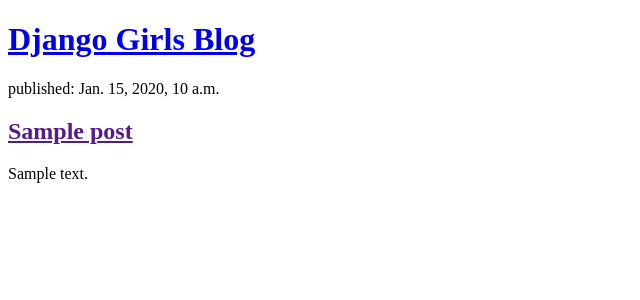
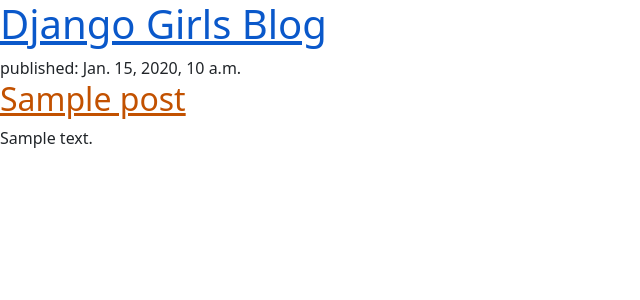
Before and after one commit to anasunshine/my-first-blog.2, a Django app: page / in a window 1280 px wide. Shown: the top 300 px of the page, without its empty margins (0-640 px from the left). Run offline with Django 3.2, Linux system fonts and the light colour scheme; tables that the repository leaves empty hold one stand-in row (values such as "Sample post").

Commit message:
added styling

```diff
--- /dev/null
+++ b/blog/static/css/blog.css
@@ -0,0 +1,3 @@
+h1 a, h2 a {
+    color: #C25100;
+}
--- a/blog/templates/blog/post_list.html
+++ b/blog/templates/blog/post_list.html
@@ -1,8 +1,11 @@
+{% load static %}
 <!DOCTYPE html>
 <html>
     <head>
         <title>Django Girls blog</title>
     </head>
+        <link rel="stylesheet" href="https://cdn.jsdelivr.net/npm/bootstrap@5.1.3/dist/css/bootstrap.min.css" integrity="sha384-1BmE4kWBq78iYhFldvKuhfTAU6auU8tT94WrHftjDbrCEXSU1oBoqyl2QvZ6jIW3" crossorigin="anonymous">
+        <link rel="stylesheet" href="{% static 'css/blog.css' %}">
     <body>
         <header>
             <h1><a href="/">Django Girls Blog</a></h1>
```
